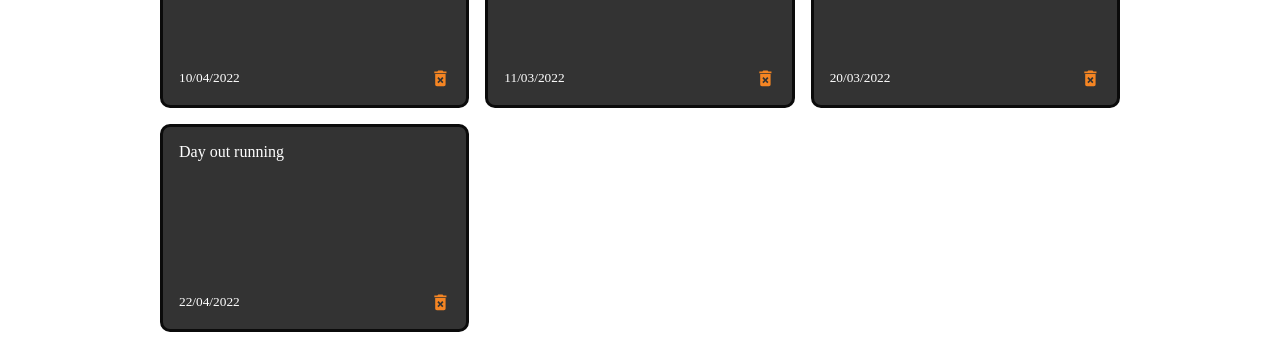
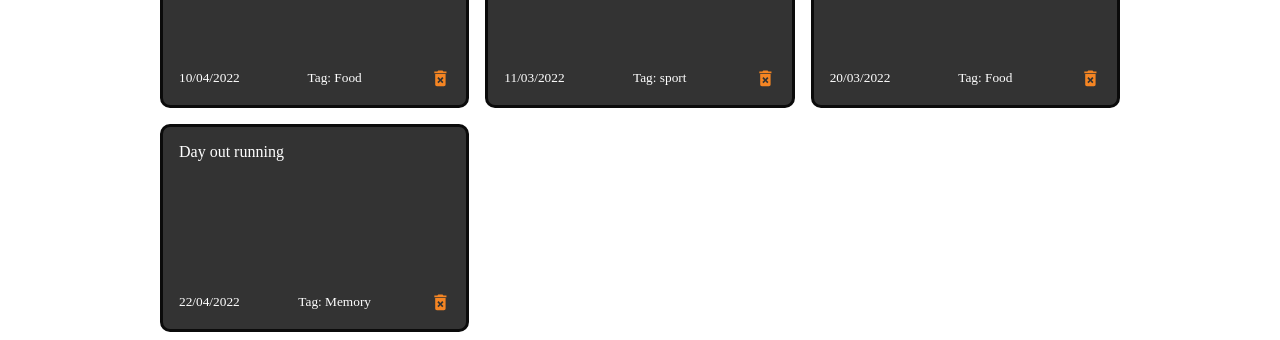
Before and after one commit to Mahdi-HuelQA/Context-Notes-App, a React (Create React App) app: page / in a window 1280 px wide. Shown: the part 205-545 px from the top of the page. Built offline with nearby package versions, Linux system fonts and the light colour scheme; no server answers.

Commit message:
tag state made visible to user on note

```diff
--- a/src/Components/Notes/Notes.jsx
+++ b/src/Components/Notes/Notes.jsx
@@ -3,7 +3,7 @@ import { MdDeleteForever } from 'react-icons/md';
 import './Notes.css'
 import { ThemeContext } from '../../App';
 
-export const Notes = ({ id, text, date, handleDelete }) => {
+export const Notes = ({ id, text, date, tag, handleDelete }) => {
 
   const darkTheme = useContext(ThemeContext);
   const themeStyles = {
@@ -27,7 +27,7 @@ export const Notes = ({ id, text, date, handleDelete }) => {
     <div style={themeStyles} data-testid='notes'>
       <span  className='text-block'>{text} </span>
       <div className='note-footer'>
-        <small>{date}</small>
+        <small>{date}</small>      <small>Tag: {tag}</small>
         <MdDeleteForever
           onClick={() => handleDelete(id)}
           className='delete-icon'
--- a/src/Components/NotesList/NotesList.jsx
+++ b/src/Components/NotesList/NotesList.jsx
@@ -7,7 +7,7 @@ export const NotesList = ({ notes,handleAddNote, handleDelete, handleTag, update
   return (
     <div className='notes-List' data-testid='notesList' >
       {notes?.map((note) => (
-        <Notes key = { note.id }id={note.id} text={note.text} date={note.date} handleDelete = {handleDelete} />
+        <Notes key = { note.id }id={note.id} text={note.text} date={note.date} handleDelete = {handleDelete} tag = {note.newTag} />
       ))}
       {/* <AddNote handleAddNote = {handleAddNote} handleTag = {handleTag} updateTagsList = {updateTagsList} tagsList = {tagsList} /> */}
     </div>
```
Also changed, not shown: 1 other file (tests, documents, lock files or other folders).
